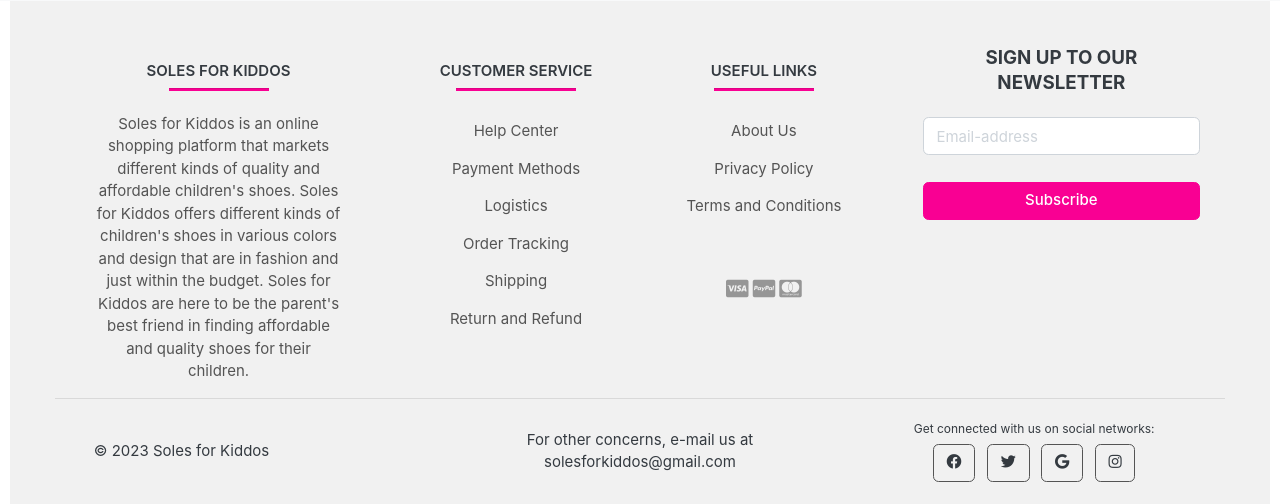
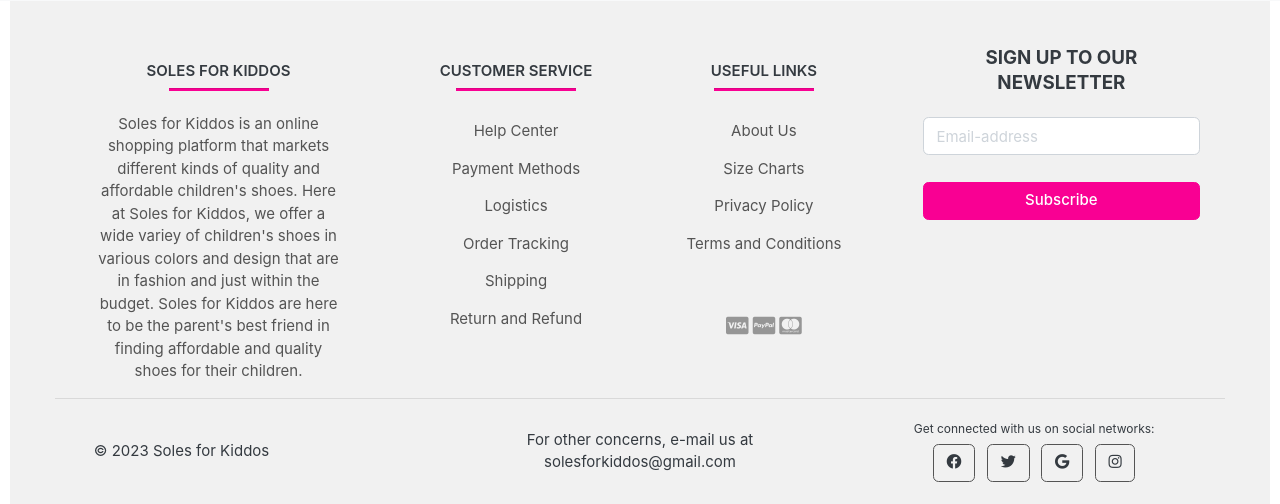
Before and after one commit to alein011/SolesForKiddos, a Django app: page /accounts/change_password/ in a window 1280 px wide. Shown: the part 647-1151 px from the top of the page. Run offline with Django 4.2, Linux system fonts and the light colour scheme; a user stored in the database is signed in; data comes from the database, SQL or seed files in the repository; some libraries are stand-ins or nearby versions; some web fonts are replaced.

Commit message:
Update footer.html

```diff
--- a/templates/includes/footer.html
+++ b/templates/includes/footer.html
@@ -25,8 +25,8 @@
 					/>
 			  <p class="text-gray pl-3 pr-3">
 				Soles for Kiddos is an online shopping platform that markets different
-				kinds of quality and affordable children's shoes. Soles for Kiddos offers
-				different kinds of children's shoes in various colors and design that are in
+				kinds of quality and affordable children's shoes. Here at Soles for Kiddos, we offer
+				a wide variey of children's shoes in various colors and design that are in
 				fashion and just within the budget. Soles for Kiddos are here to be the
 				parent's best friend in finding affordable and quality shoes for their children.
 			  </p>
@@ -75,6 +75,9 @@
 					/>
 			  <p>
 				<a class="text-secondary">About Us</a>
+			  </p>
+			  <p>
+				<a class="text-secondary">Size Charts</a>
 			  </p>
 			  <p>
 				<a class="text-secondary">Privacy Policy</a>
```
